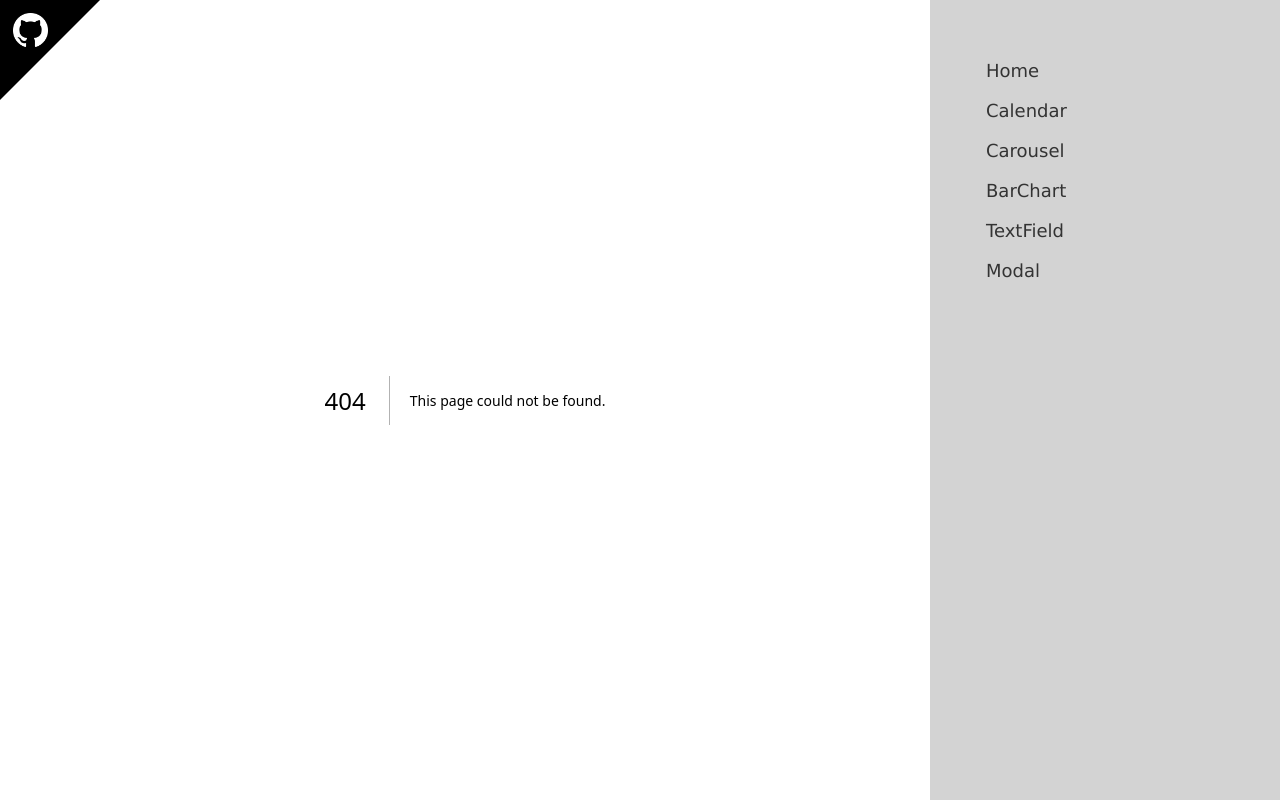
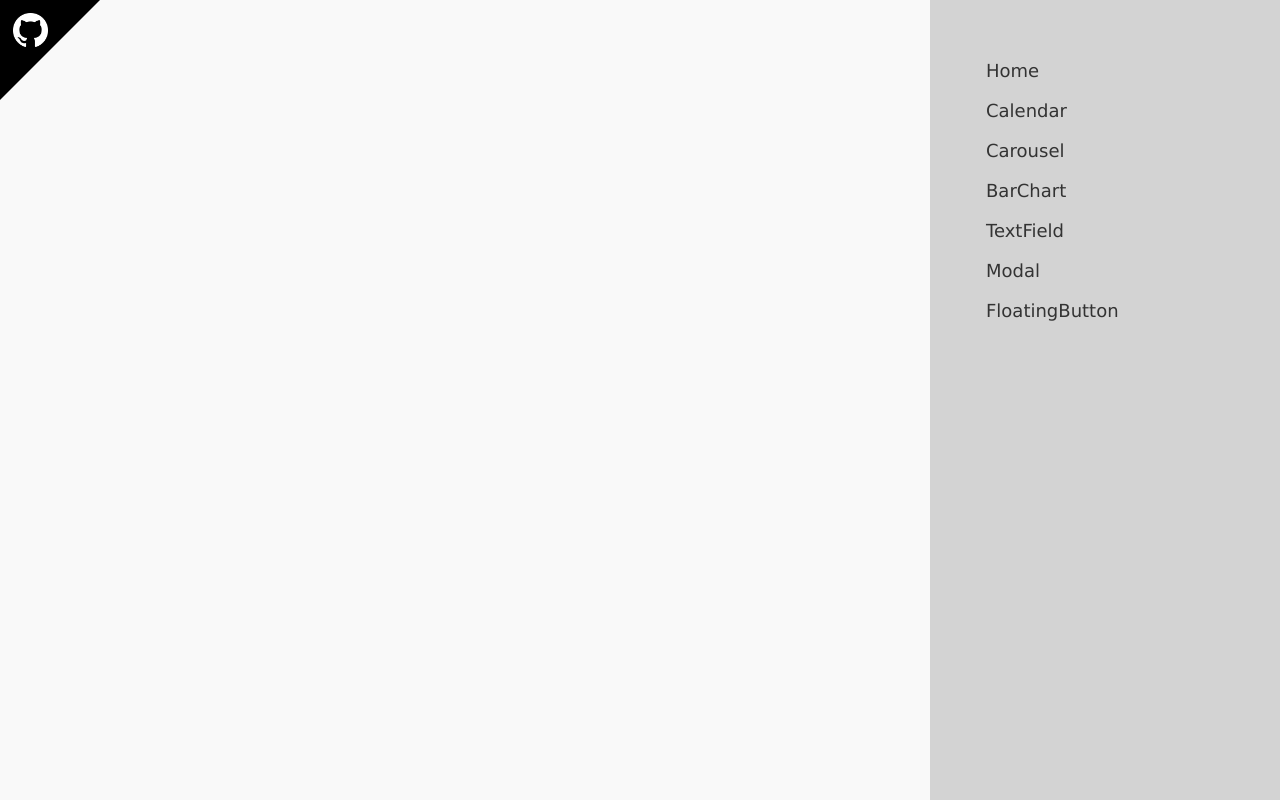
Before and after one commit to yjlim0428/my-components, a Next.js app: page /FloatingButton in a window 1280 px wide. Before the commit this address had no page. Shown: the top 800 px of the page. Built offline with nearby package versions, Linux system fonts and the light colour scheme.

Commit message:
Add Floating Button

```diff
--- a/components/Layout.tsx
+++ b/components/Layout.tsx
@@ -6,7 +6,6 @@ import Link from "next/link";
 
 const Container = styled.div`
   width: 100%;
-  height: 100vh;
   display: grid;
   grid-template-columns: 1fr 350px;
 `;
@@ -51,18 +50,13 @@ export default function Layout({ children }: Props) {
       <Head>
         <link rel="shortcut icon" href="/favicon.svg" />
       </Head>
+      <Link target="_blank" href="https://github.com/yjlim0428/my-components">
+        <GitHubLink>
+          <GitHubIcon src="/GitHub-Mark-Light-64px.png" />
+        </GitHubLink>
+      </Link>
       <Container>
-        <ComponentViewer>
-          <Link
-            target="_blank"
-            href="https://github.com/yjlim0428/my-components"
-          >
-            <GitHubLink>
-              <GitHubIcon src="/GitHub-Mark-Light-64px.png" />
-            </GitHubLink>
-          </Link>
-          {children}
-        </ComponentViewer>
+        <ComponentViewer>{children}</ComponentViewer>
         <Sidebar />
       </Container>
     </>
--- a/components/Sidebar.tsx
+++ b/components/Sidebar.tsx
@@ -2,8 +2,12 @@ import Link from "next/link";
 import styled from "styled-components";
 
 const Container = styled.div`
-  width: 100%;
-  height: 100%;
+  /* width: 100%; */
+  width: 350px;
+  height: 100vh;
+  position: sticky;
+  top: 0;
+  bottom: 0;
   padding: 50px;
   background-color: lightgray;
 `;
@@ -43,6 +47,9 @@ const Sidebar = () => {
       <Link href="/Modal">
         <Button>Modal</Button>
       </Link>
+      <Link href="/FloatingButton">
+        <Button>FloatingButton</Button>
+      </Link>
     </Container>
   );
 };
--- /dev/null
+++ b/pages/FloatingButton.tsx
@@ -0,0 +1,66 @@
+import { useEffect, useState } from "react";
+import styled from "styled-components";
+import Title from "../components/Title";
+import { FaChevronUp } from "react-icons/fa";
+
+const Container = styled.div`
+  width: 100%;
+  display: flex;
+  flex-direction: column;
+`;
+
+const Page = styled.div`
+  width: 100%;
+  height: 100vh;
+  background-color: ${({ color }) => color};
+`;
+
+const FloatingBtn = styled.div`
+  width: 50px;
+  height: 50px;
+  display: flex;
+  align-items: center;
+  justify-content: center;
+  position: fixed;
+  bottom: 50px;
+  right: 400px;
+  border-radius: 50%;
+  color: white;
+  background-color: black;
+  cursor: pointer;
+`;
+
+const FloatingButton = () => {
+  const [floating, setFloating] = useState(false);
+
+  useEffect(() => {
+    const scroll = () => {
+      if (document.documentElement.scrollTop > 0) setFloating(true);
+      else setFloating(false);
+    };
+
+    window.addEventListener("scroll", scroll);
+    return () => window.removeEventListener("scroll", scroll);
+  }, []);
+
+  const ScrollToTop = () => {
+    window.scrollTo({ top: 0, behavior: "smooth" });
+  };
+
+  return (
+    <>
+      <Title title="My FloatingButton" />
+      <Container>
+        <Page color="#f9f9f9" />
+        <Page color="#e8e8e8" />
+      </Container>
+      {floating && (
+        <FloatingBtn onClick={ScrollToTop}>
+          <FaChevronUp />
+        </FloatingBtn>
+      )}
+    </>
+  );
+};
+
+export default FloatingButton;
--- a/pages/Modal.tsx
+++ b/pages/Modal.tsx
@@ -12,6 +12,7 @@ const Container = styled.div`
   position: fixed;
   top: 0;
   left: 0;
+  z-index: 1;
 `;
 
 const BgContainer = styled.div`
--- a/styles/globals.css
+++ b/styles/globals.css
@@ -4,6 +4,9 @@ body {
   margin: 0;
   font-family: -apple-system, BlinkMacSystemFont, Segoe UI, Roboto, Oxygen,
     Ubuntu, Cantarell, Fira Sans, Droid Sans, Helvetica Neue, sans-serif;
+}
+body::-webkit-scrollbar {
+  display: none;
 }
 
 a {
```
